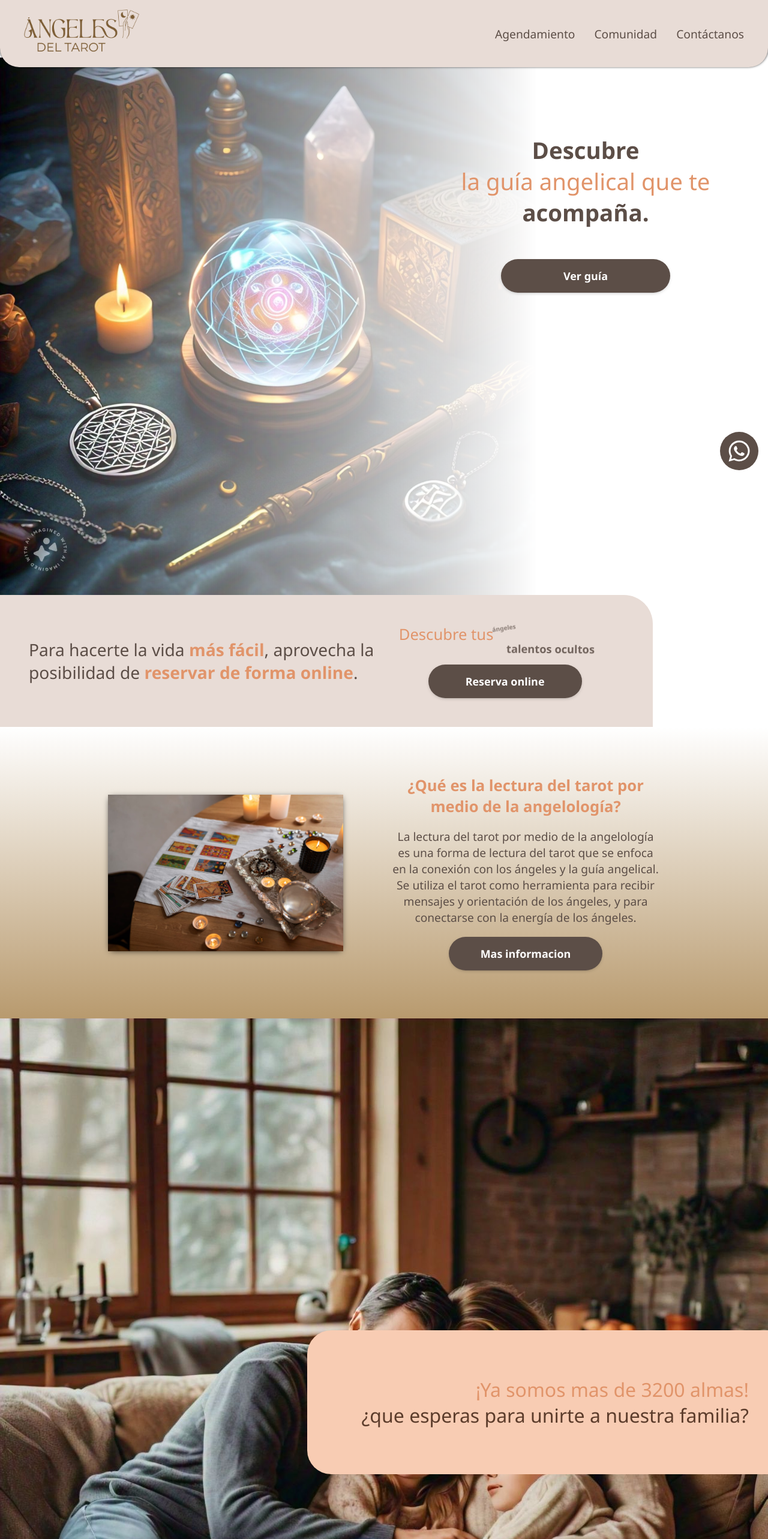
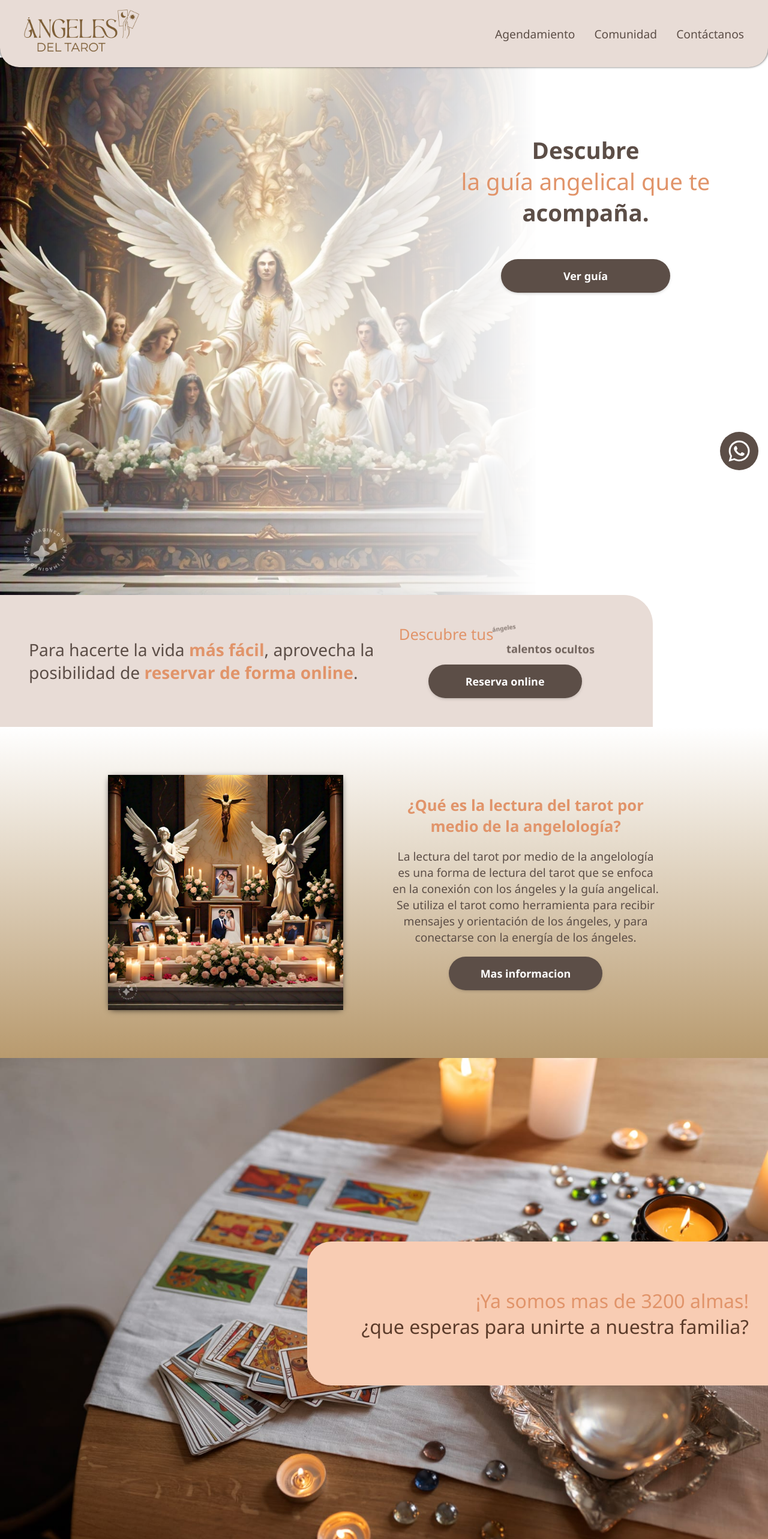
Before and after one commit to IsmaelBM-best/angeles_del_tarot, a Vue app: page / in a window 1280 px wide. Shown: the top 2566 px of the page at 60% size. Built offline with nearby package versions, Linux system fonts and the light colour scheme.

Commit message:
new images

```diff
--- a/src/components/Main.vue
+++ b/src/components/Main.vue
@@ -50,7 +50,7 @@ export default {
 <template>
     <div class="main_container" v-if="!show_component">
         <div class="main" id="main">
-            <img src="../image/angeles_6.jpeg" alt="Meditación">
+            <img src="../image/angeles_1.jpeg" alt="Meditación">
             <div class="text_container">
               <strong class="diferent_color">Descubre</strong> la guía angelical que te <strong class="diferent_color">acompaña.</strong> <br>
               <a href="https://wa.me/3015795111?text=Me%20gustaria%20obtener%20la%20guia%20angelical" class="button_appointment" target="_blank">
@@ -75,7 +75,7 @@ export default {
             </div>
         </div>
         <div class="angels_information">
-            <img src="../image/angeles_3.jpeg" alt="">
+            <img src="../image/angeles_2.jpeg" alt="">
             <div class="angels_text">
                 <div class="question">¿Qué es la lectura del tarot por medio de la angelología?</div>
                 <div class="text">La lectura del tarot por medio de la angelología es una forma de lectura del tarot que se enfoca en la conexión con los ángeles y la guía angelical. Se utiliza el tarot como herramienta para recibir mensajes y orientación de los ángeles, y para conectarse con la energía de los ángeles.</div>
@@ -87,7 +87,7 @@ export default {
 
         <!-- Testimonios -->
          <div class="testimonies_container" id="testimony">
-          <img src="/src/image/angeles_7.jpeg" alt="">
+          <img src="/src/image/angeles_3.jpeg" alt="">
           <div class="members_number">
             <div class="afirmation">¡Ya somos mas de 3200 almas!</div>
             <div class="question">¿que esperas para unirte a nuestra familia?</div>
```
